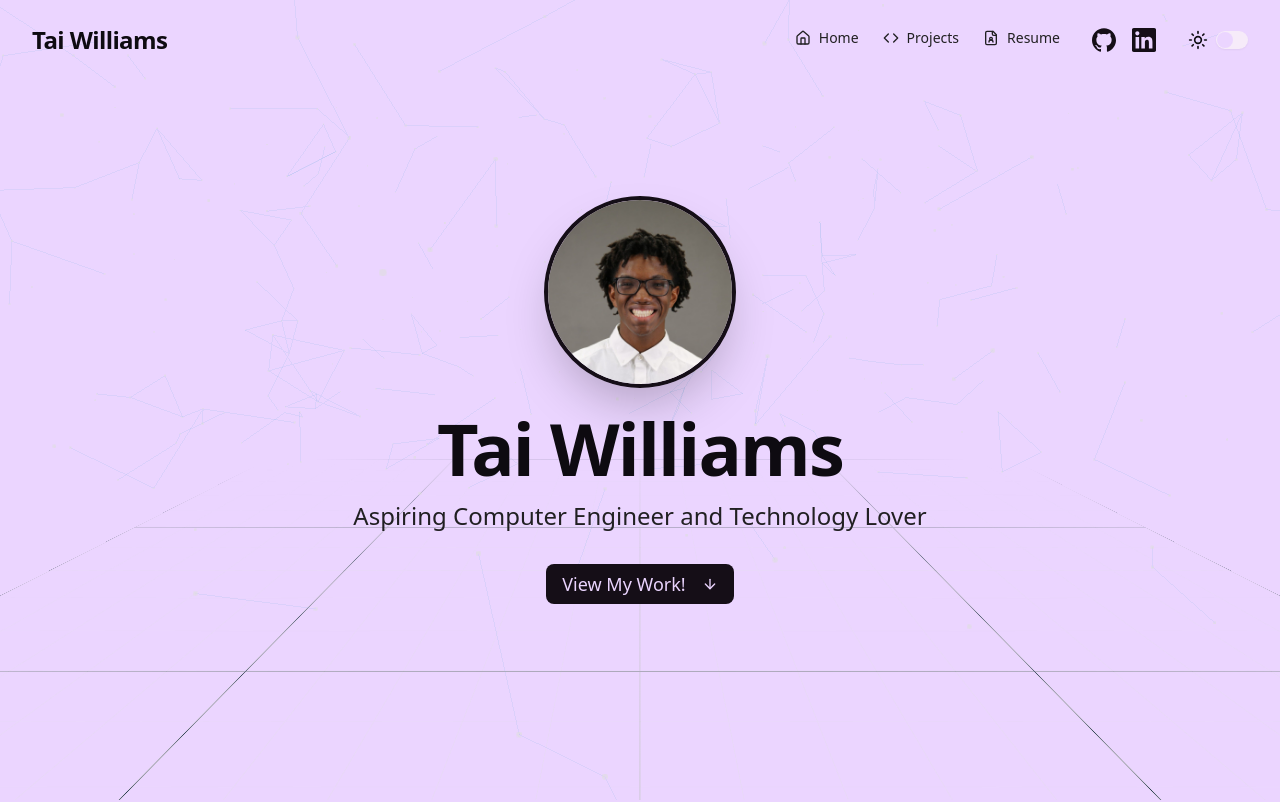
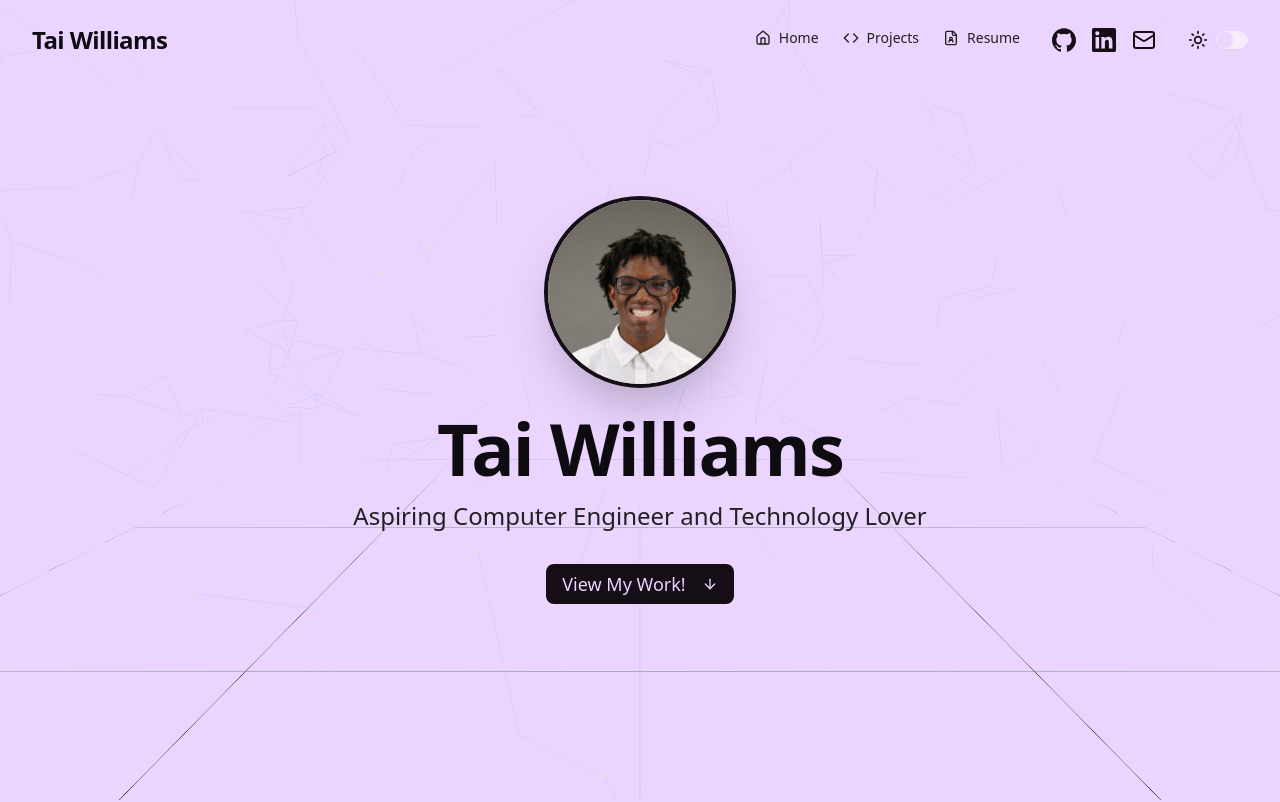
Before and after one commit to TWilliamsA7/portfolio, a Next.js app: page / in a window 1280 px wide. Shown: the top 802 px of the page. Built offline with nearby package versions, Linux system fonts and the light colour scheme.

Commit message:
Added email copy text

```diff
--- a/src/components/layout/Contact.tsx
+++ b/src/components/layout/Contact.tsx
@@ -1,11 +1,25 @@
 // src/components/layout/Contact.tsx
 
+import { Mail } from "lucide-react";
 import { SiGithub, SiLinkedin } from "react-icons/si";
+import { toast } from "sonner";
 
 const GITHUB_LINK: string = "https://github.com/TWilliamsA7";
 const LINKEDIN_LINK: string = "https://www.linkedin.com/in/tai-a-williams/";
+const EMAIL_ADDRESS: string = "twilliamsa776@gmail.com";
 
 export default function Contact() {
+  const copyEmail = () => {
+    navigator.clipboard
+      .writeText(EMAIL_ADDRESS)
+      .then(() => {
+        toast("Copied Email Address to Clipboard!");
+      })
+      .catch((err) => {
+        toast("An error occurred!");
+      });
+  };
+
   return (
     <div>
       <div className="flex items-center justify-between cursor-pointer">
@@ -15,6 +29,9 @@ export default function Contact() {
         <a href={LINKEDIN_LINK} className="mx-2">
           <SiLinkedin className="h-6 w-6 text-primary" />
         </a>
+        <div className="mx-2" onClick={() => copyEmail()}>
+          <Mail className="h-6 w-6 text-primary" />
+        </div>
       </div>
     </div>
   );
```
